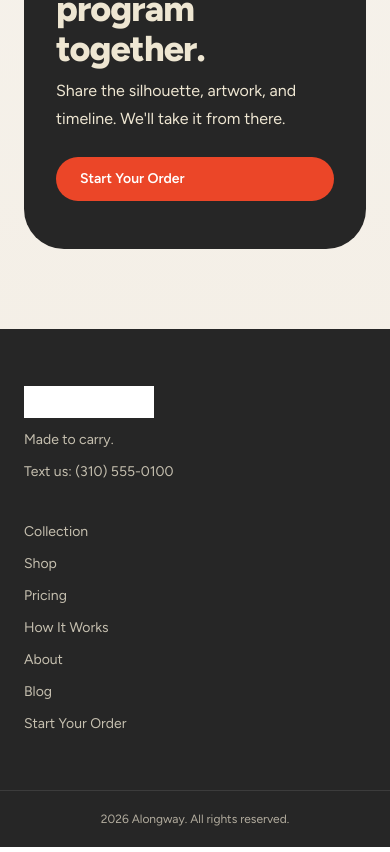
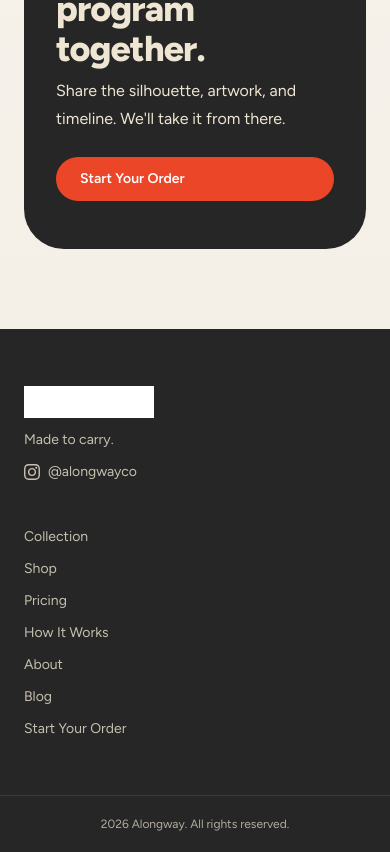
Before and after one commit to thmstwnsnd/alongway, a Next.js app: page / in a window 390 px wide. Shown: the part 4032-4884 px from the top of the page. Built offline with nearby package versions, Linux system fonts and the light colour scheme.

Commit message:
fix: replace phone placeholder with Instagram @alongwayco in footer

```diff
--- a/components/site-shell.tsx
+++ b/components/site-shell.tsx
@@ -57,12 +57,15 @@
               <Image src="/logo-wordmark.jpeg" alt="Alongway" width={140} height={36} className="h-8 w-auto object-contain brightness-0 invert" />
             </Link>
             <p className="max-w-md text-sm text-bone/80">Made to carry.</p>
-            <p className="text-sm text-bone/80">
-              Text us:{" "}
-              <a href="tel:3105550100" className="hover:text-white">
-                (310) 555-0100
-              </a>
-            </p>
+            <a
+              href="https://instagram.com/alongwayco"
+              target="_blank"
+              rel="noopener noreferrer"
+              className="inline-flex items-center gap-2 text-sm text-bone/80 hover:text-white"
+            >
+              <svg xmlns="http://www.w3.org/2000/svg" width="16" height="16" viewBox="0 0 24 24" fill="currentColor"><path d="M12 2.163c3.204 0 3.584.012 4.85.07 3.252.148 4.771 1.691 4.919 4.919.058 1.265.069 1.645.069 4.849 0 3.205-.012 3.584-.069 4.849-.149 3.225-1.664 4.771-4.919 4.919-1.266.058-1.644.07-4.85.07-3.204 0-3.584-.012-4.849-.07-3.26-.149-4.771-1.699-4.919-4.92-.058-1.265-.07-1.644-.07-4.849 0-3.204.013-3.583.07-4.849.149-3.227 1.664-4.771 4.919-4.919 1.266-.057 1.645-.069 4.849-.069zm0-2.163c-3.259 0-3.667.014-4.947.072-4.358.2-6.78 2.618-6.98 6.98-.059 1.281-.073 1.689-.073 4.948 0 3.259.014 3.668.072 4.948.2 4.358 2.618 6.78 6.98 6.98 1.281.058 1.689.072 4.948.072 3.259 0 3.668-.014 4.948-.072 4.354-.2 6.782-2.618 6.979-6.98.059-1.28.073-1.689.073-4.948 0-3.259-.014-3.667-.072-4.947-.196-4.354-2.617-6.78-6.979-6.98-1.281-.059-1.69-.073-4.949-.073zm0 5.838c-3.403 0-6.162 2.759-6.162 6.162s2.759 6.163 6.162 6.163 6.162-2.759 6.162-6.163c0-3.403-2.759-6.162-6.162-6.162zm0 10.162c-2.209 0-4-1.79-4-4 0-2.209 1.791-4 4-4s4 1.791 4 4c0 2.209-1.791 4-4 4zm6.406-11.845c-.796 0-1.441.645-1.441 1.44s.645 1.44 1.441 1.44c.795 0 1.439-.645 1.439-1.44s-.644-1.44-1.439-1.44z"/></svg>
+              @alongwayco
+            </a>
           </div>
           <div className="grid gap-3 text-sm text-bone/80 sm:grid-cols-2">
             {footerLinks.map((link) => (
```
